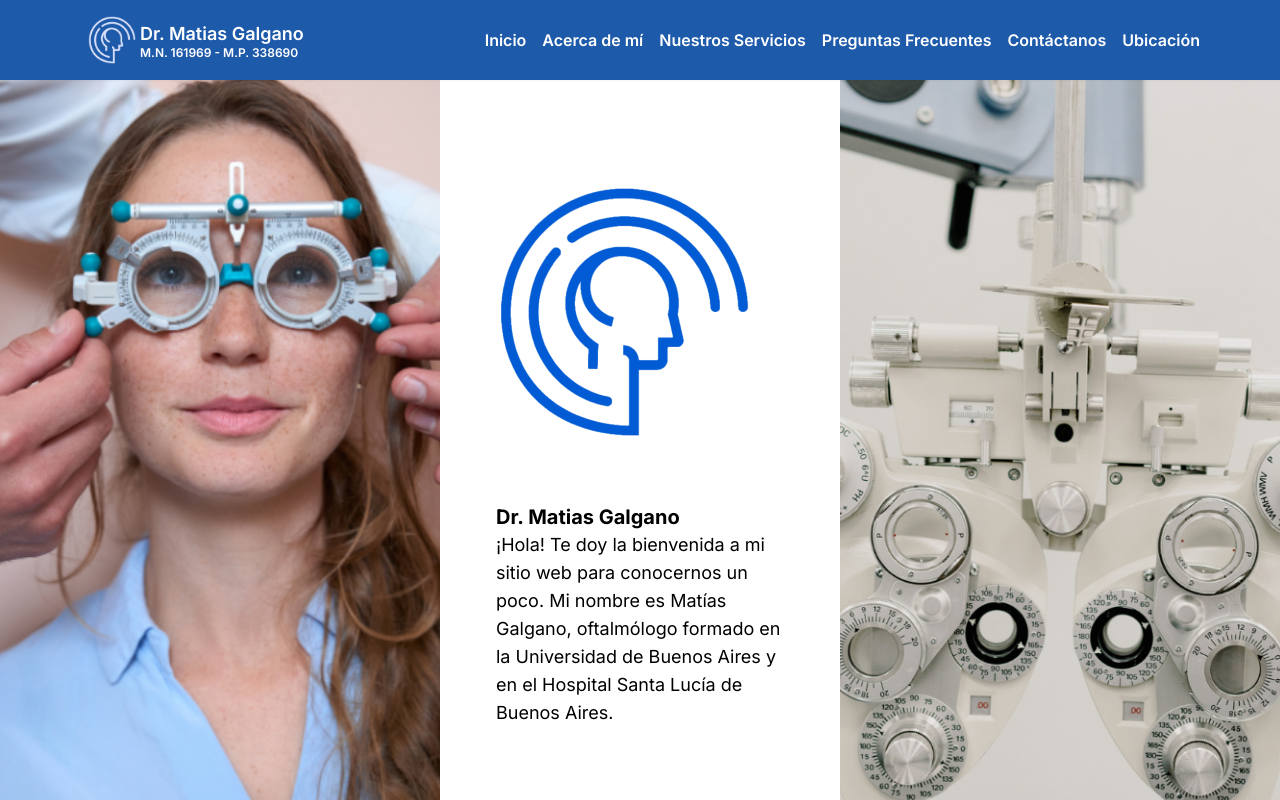
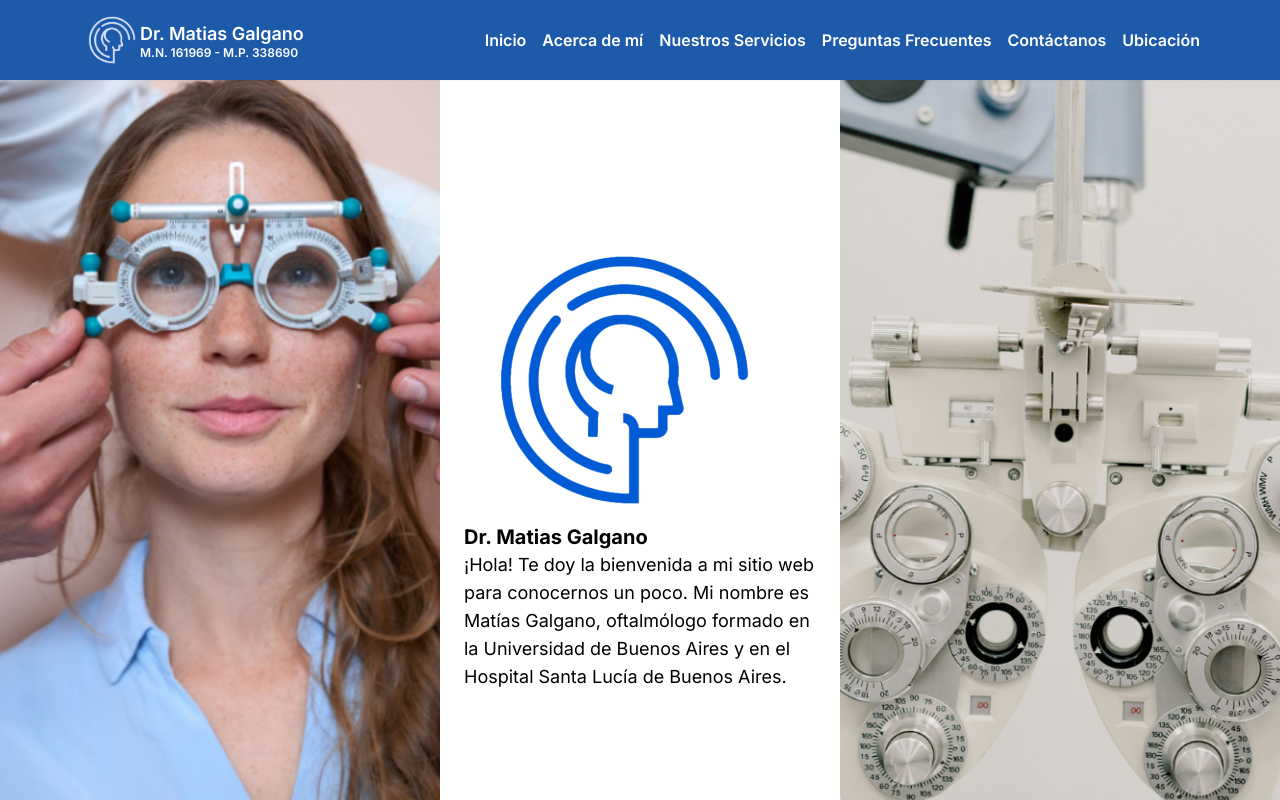
Before and after one commit to vm1990-Git/matias-galgano, a Next.js app: page / in a window 1280 px wide. Shown: the top 800 px of the page. Built offline with nearby package versions, Linux system fonts and the light colour scheme; what tailwindcss-animated would draw is missing.

Commit message:
header update 6

```diff
--- a/app/components/Header.tsx
+++ b/app/components/Header.tsx
@@ -14,7 +14,7 @@
         id="header-section"
         style={{ backgroundImage: "url('./assets/headerImg9.png')" }}
       ></div>
-      <div className="flex flex-col justify-center items-center h-full  gap-4 px-2 bg-cover">
+      <div className="flex flex-col justify-center items-center h-full px-2 bg-cover">
         <Image
           className="w-64 -translate-x-4"
           src="/assets/logo.png"
@@ -22,7 +22,7 @@
           width={500}
           height={500}
         />
-        <div className="flex flex-col md:max-w-sm p-4 sm:p-12">
+        <div className="flex flex-col md:max-w-sm p-4">
           <span className="font-bold text-xl">{title}</span>
           <span className="font-semi text-lg semi">{description}</span>
         </div>
```
